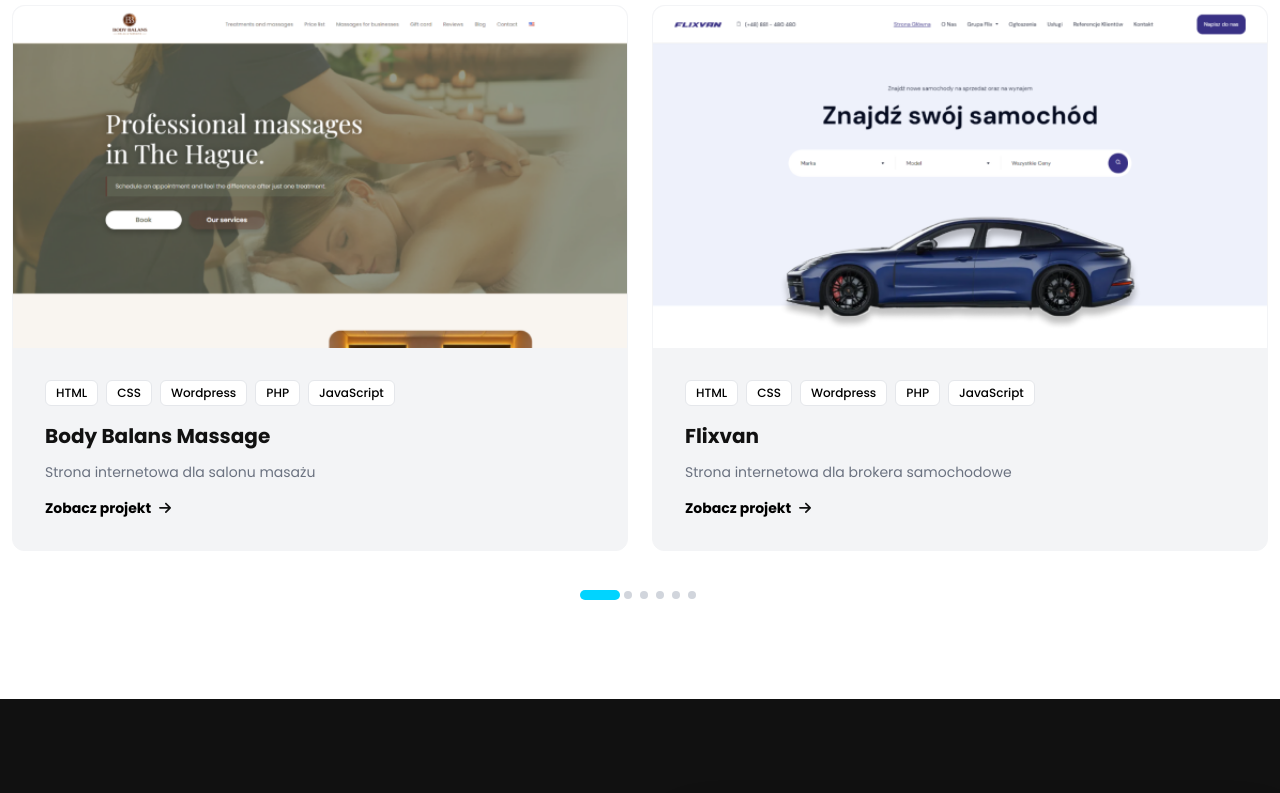
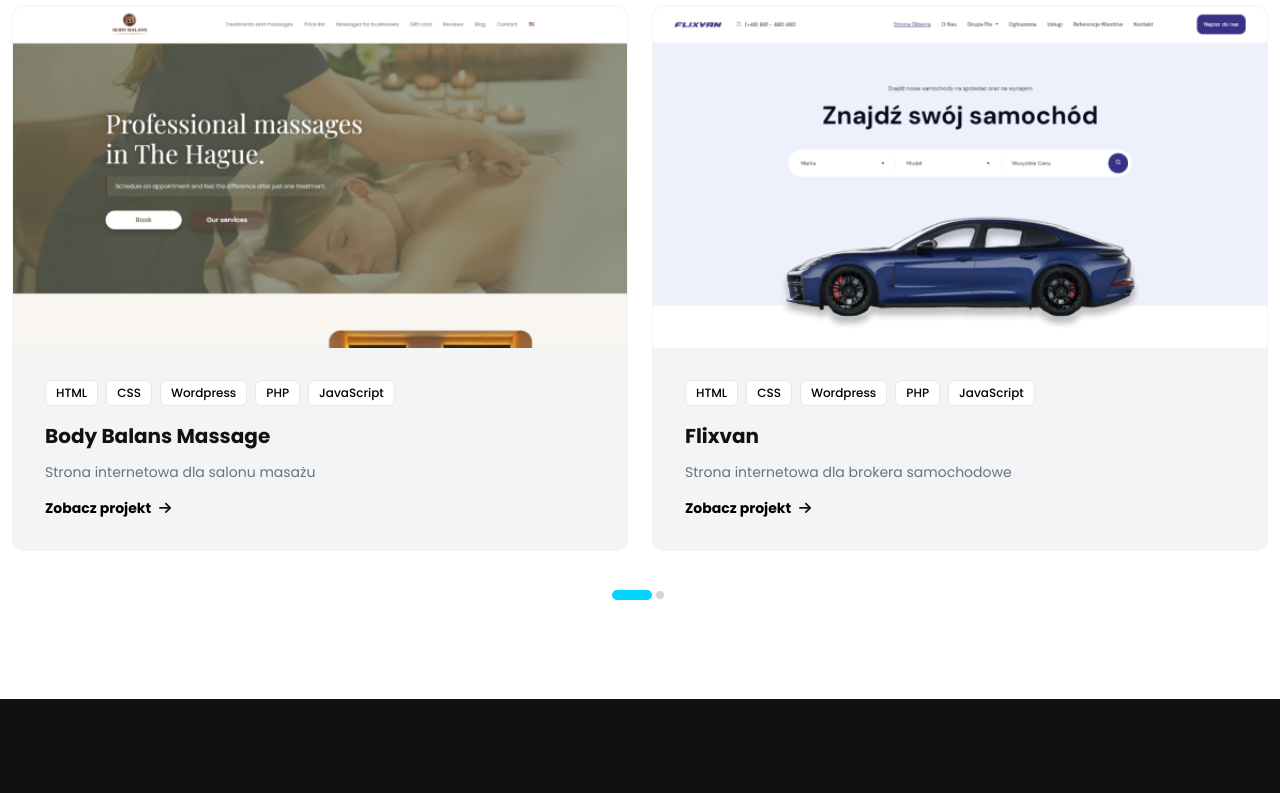
Before and after one commit to MKOZDev/Portfolio, a Next.js app: page / in a window 1280 px wide. Shown: the part 2785-3578 px from the top of the page. Built offline with nearby package versions, Linux system fonts and the light colour scheme.

Commit message:
zmiana liczby projektów

```diff
--- a/src/data/projects.js
+++ b/src/data/projects.js
@@ -23,36 +23,36 @@
     tech: ["HTML", "CSS", "PHP", "JavaScript"],
     link: "https://slowanapapierze.pl/",
   },
-  {
-    id: "4",
-    title: "Sklep rowerowy, sklep z rowerami | Media Expert",
-    description: "Landing Page ze sklepem rowerowym",
-    image: "page3.png",
-    tech: ["HTML", "CSS", "PHP", "JavaScript"],
-    link: "https://www.mediaexpert.pl/lp,sklep-rowerowy",
-  },
-  {
-    id: "5",
-    title: "Gaming",
-    description: "Landing Page o tematyce gamingowej",
-    image: "page4.png",
-    tech: ["HTML", "CSS", "PHP", "JavaScript"],
-    link: "https://www.mediaexpert.pl/lp,gaming",
-  },
-  {
-    id: "6",
-    title: "Całoroczny Interaktywny Kalendarz Ogrodnika",
-    description: "Landing Page o tematyce ogrodowej",
-    image: "page6.png",
-    tech: ["HTML", "CSS", "PHP", "JavaScript"],
-    link: "https://www.mediaexpert.pl/lp,24586-gardena-caloroczny-interaktywny-kalendarz-ogrodnika",
-  },
-  {
-    id: "7",
-    title: "Marketplace",
-    description: "Landing Page - Marketplace",
-    image: "page7.png",
-    tech: ["HTML", "CSS", "PHP", "JavaScript"],
-    link: "https://www.mediaexpert.pl/marketplace",
-  },
+  // {
+  //   id: "4",
+  //   title: "Sklep rowerowy, sklep z rowerami | Media Expert",
+  //   description: "Landing Page ze sklepem rowerowym",
+  //   image: "page3.png",
+  //   tech: ["HTML", "CSS", "PHP", "JavaScript"],
+  //   link: "https://www.mediaexpert.pl/lp,sklep-rowerowy",
+  // },
+  // {
+  //   id: "5",
+  //   title: "Gaming",
+  //   description: "Landing Page o tematyce gamingowej",
+  //   image: "page4.png",
+  //   tech: ["HTML", "CSS", "PHP", "JavaScript"],
+  //   link: "https://www.mediaexpert.pl/lp,gaming",
+  // },
+  // {
+  //   id: "6",
+  //   title: "Całoroczny Interaktywny Kalendarz Ogrodnika",
+  //   description: "Landing Page o tematyce ogrodowej",
+  //   image: "page6.png",
+  //   tech: ["HTML", "CSS", "PHP", "JavaScript"],
+  //   link: "https://www.mediaexpert.pl/lp,24586-gardena-caloroczny-interaktywny-kalendarz-ogrodnika",
+  // },
+  // {
+  //   id: "7",
+  //   title: "Marketplace",
+  //   description: "Landing Page - Marketplace",
+  //   image: "page7.png",
+  //   tech: ["HTML", "CSS", "PHP", "JavaScript"],
+  //   link: "https://www.mediaexpert.pl/marketplace",
+  // },
 ];
```
